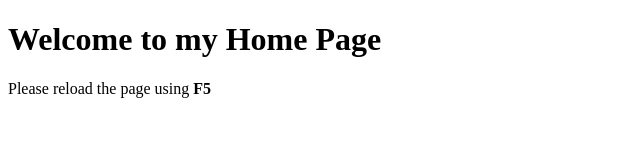
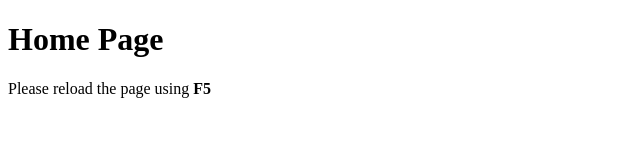
Before and after one commit to ana43/A14, a plain HTML site: page index.html in a window 1280 px wide. Shown: the whole page, without its empty margins (0-640 px from the left). Drawn offline with Linux system fonts and the light colour scheme.

Commit message:
Update index.html

```diff
--- a/index.html
+++ b/index.html
@@ -2,7 +2,7 @@
 <html>
 <body onload="setCookie()">
 
-<h1>Welcome to my Home Page</h1>
+<h1>Home Page</h1>
 <p>Please reload the page using <b>F5</b></p>
 
 <script>
```
